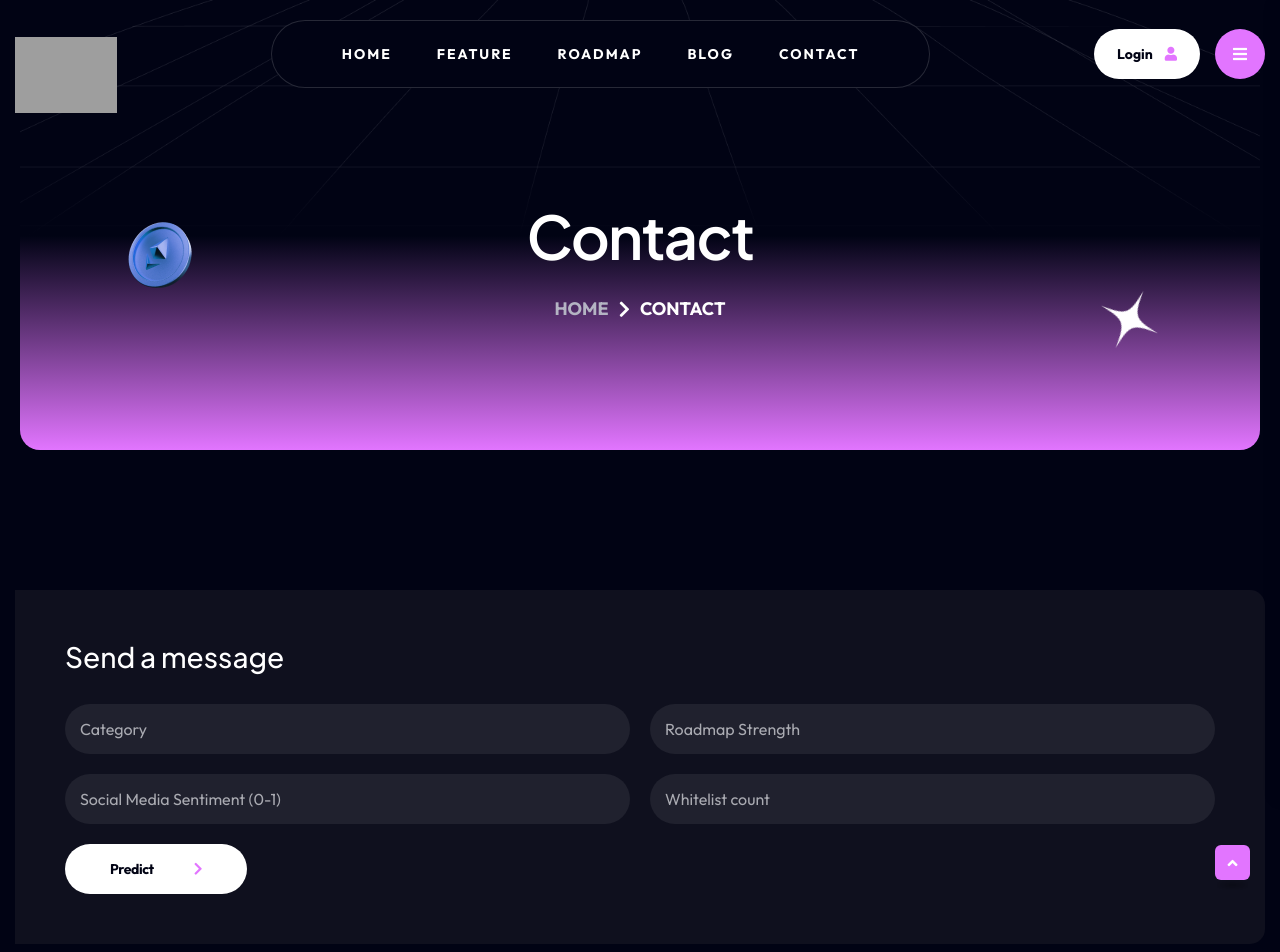
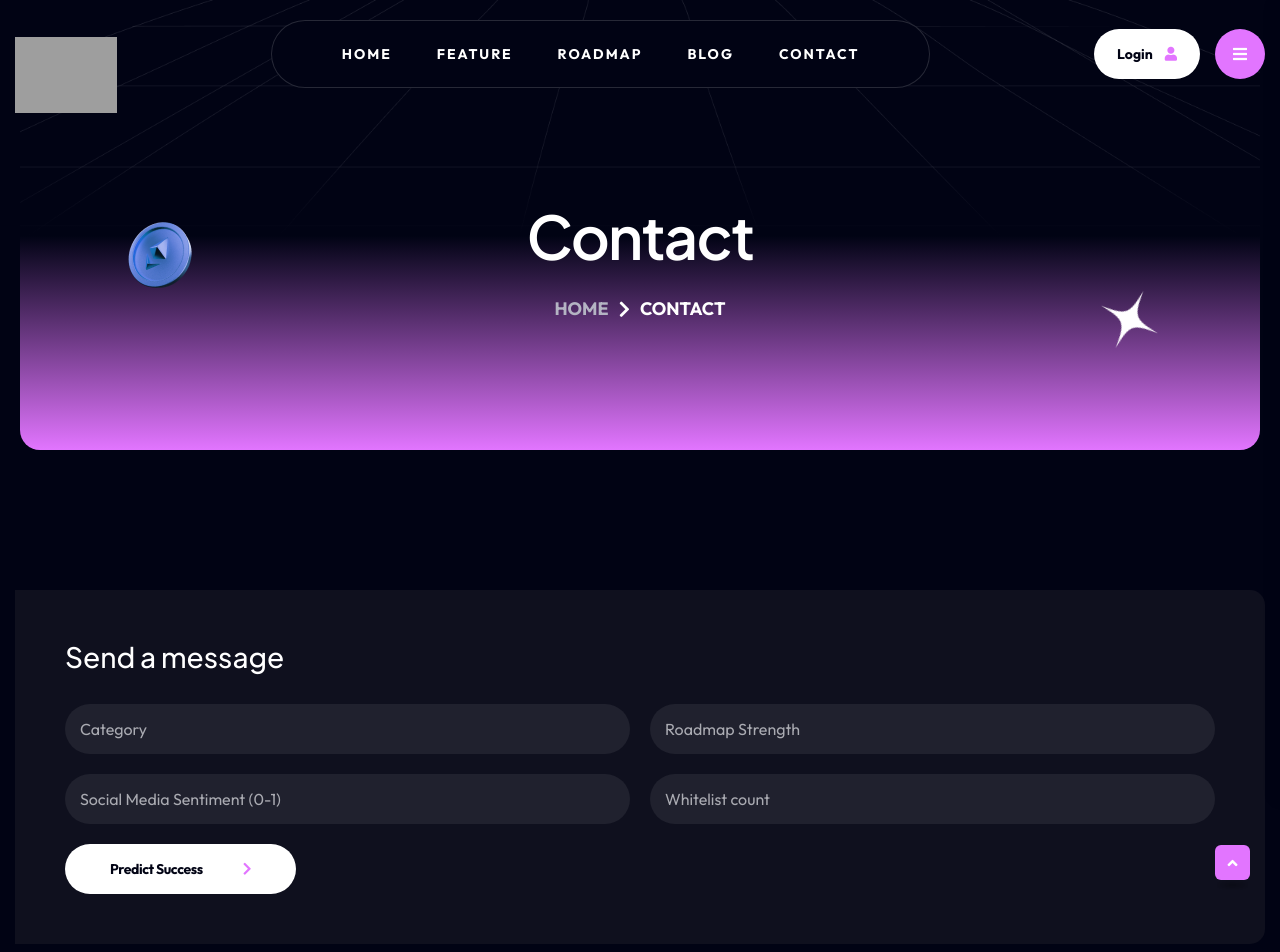
Before and after one commit to ThusithaHerath/nft-predictor-frontend, a React (Vite) app: page /predict in a window 1280 px wide. Shown: the top 952 px of the page. Built offline with nearby package versions, Linux system fonts and the light colour scheme; grey boxes are pictures that could not be loaded.

Commit message:
conflicts

```diff
--- a/src/component/forms/ContactForm2.tsx
+++ b/src/component/forms/ContactForm2.tsx
@@ -98,7 +98,7 @@ const ContactForm2 = () => {
                </div>
             </div>
          </div>
-         <button type="submit" value="Send" className="btn">Predict</button>
+         <button type="submit" value="Send" className="btn">Predict Success</button>
       </form>
    );
 };
```
